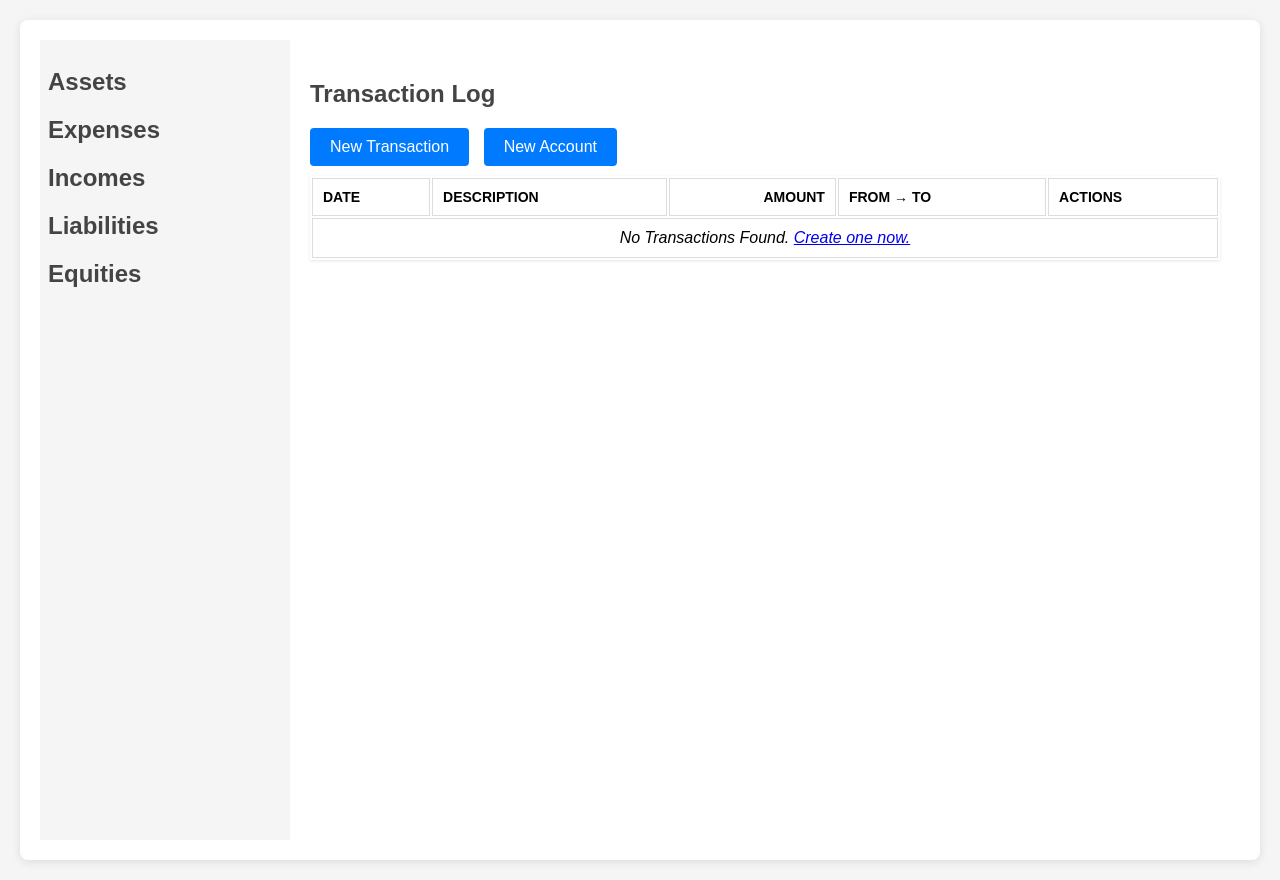
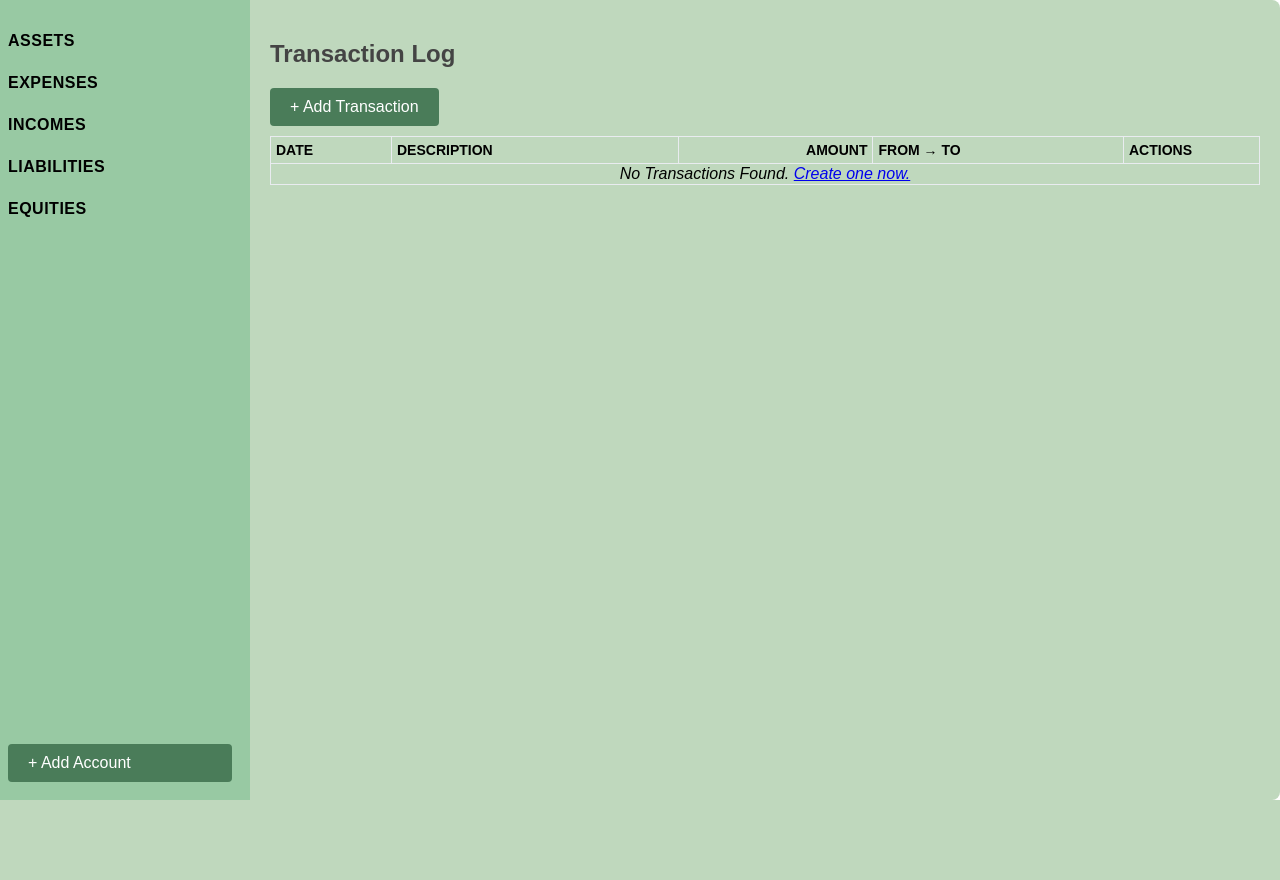
Before and after one commit to christianlaverde/pft, a Flask app: page / in a window 1280 px wide. After the commit the page ends 800 px from the top, so only its background shows below. Run offline with Flask 3, Linux system fonts and the light colour scheme.

Commit message:
Update colorscheme and styling, move add acc btn to sidebar

```diff
--- a/templates/dashboard.html
+++ b/templates/dashboard.html
@@ -7,26 +7,28 @@
     <style>
     body {
       font-family: Arial, sans-serif;
-      margin: 20px;
-      background-color: #f5f5f5;
+      margin: 0;
+      padding: 0;
     }
 
     .container {
       display: grid;
       grid-template-columns: 250px 1fr;
       height: 100vh;
-
-      max-width: 100%;
       margin: 0 auto;
-      background-color: white;
-      padding: 20px;
+      background-color: #BFD8BD;
       border-radius: 8px;
-      box-shadow: 0 2px 10px rgba(0,0,0,0.1);
     }
 
     .sidebar {
-      background-color: #f5f5f5;
+      display: flex;
+      flex-direction: column;
+      background-color: #98C9A3;
       padding: 8px;
+    }
+
+    .sidebar-accounts {
+      flex-grow: 1;
     }
 
     .account-item {
@@ -36,8 +38,17 @@
     }
 
     .account-item:hover {
-      background-color: #e3f2fd;
+      background-color: #d5ddbc;
       cursor: pointer;
+    }
+
+    .account-category-header {
+      font-size: 16px;
+      text-transform: uppercase;
+      letter-spacing: 0.5px;
+      font-weight: 600;
+      margin-top: 24px;
+      margin-bottom: 8px;
     }
 
     .context-menu {
@@ -55,7 +66,7 @@
     }
 
     .context-menu-item:hover {
-      background-color: #f0f0f0;
+      background-color: #d5ddbc;
     }
 
     .main-content {
@@ -69,17 +80,34 @@
     table {
       width: 100%;
       margin-bottom: 30px;
-      box-shadow: 0 1px 3px rgba(0,0,0,0.1);
+      border-collapse: collapse;
+    }
+
+    th {
+      padding: 5px;
     }
 
     th, td {
-      padding: 10px;
       text-align: left;
-      border: 1px solid #ddd;
+      border: 1px solid #e9ecf0;
+    }
+
+    .date-column {
+      width: 110px;
+    }
+
+    .action-column {
+      width: 125px;
     }
 
     .amount-th {
       text-align: right;
+    }
+
+    .amount {
+      text-align: right;
+      font-family: monospace;
+      font-size: 18px;
     }
 
     th {
@@ -88,24 +116,13 @@
       font-size: 14px;
     }
 
-    tr:nth-child(even) {
-      background-color: #f8f9fa;
-    }
-
     tr:hover {
-      background-color: #e3f2fd;
-    }
-
-    .amount {
-      text-align: right;
-      font-family: monospace;
-      font-size: 18px;
+      background-color: #d5ddbc;
     }
 
     .alert {
       text-align: center;
       padding: 15px;
-      margin-bottom: 20px;
       border: 1px solid;
       border-radius: 4px;
     }
@@ -123,7 +140,7 @@
     }
 
     .btn {
-      background-color: #007bff;
+      background-color: #4a7c59;
       color: white;
       padding: 10px 20px;
       margin-bottom: 10px;
@@ -137,22 +154,22 @@
     }
 
     .btn:hover {
-      background-color: #0056b3;
+      background-color: #5a9169;
     }
 
     .delete-btn {
-      background-color: #dc3545;
+      background-color: #c74440;
       padding: 6px 12px;
       font-size: 12px;
+    }
+
+    .delete-btn:hover {
+      background-color: #d95f5b;
     }
 
     .update-btn {
       padding: 6px 12px;
       font-size: 12px;
-    }
-
-    .delete-btn:hover {
-      background-color: #c82333;
     }
     </style>
   </head>
@@ -174,8 +191,9 @@
       </div>
 
       <div class="sidebar">
+        <div class="sidebar-accounts">
           <div class="account-group">
-          <h2>Assets</h2>
+            <div class="account-category-header">Assets</div>
             {% for asset in assets %}
             <div class="account-item" data-account-id="{{ asset. id }}"
               data-account-name="{{ asset.name }}">
@@ -186,7 +204,7 @@
           </div>
 
           <div class="account-group">
-          <h2>Expenses</h2>
+            <div class="account-category-header">Expenses</div>
             {% for expense in expenses %}
             <div class="account-item" data-account-id="{{ expense.id }}"
               data-account-name="{{ expense.name }}">
@@ -197,7 +215,7 @@
           </div>
 
           <div class="account-group">
-          <h2>Incomes</h2>
+            <div class="account-category-header">Incomes</div>
             {% for income in incomes %}
             <div class="account-item" data-account-id="{{ income.id }}"
               data-account-name="{{ income.name }}">
@@ -208,7 +226,7 @@
           </div>
 
           <div class="account-group">
-          <h2>Liabilities</h2>
+            <div class="account-category-header">Liabilities</div>
             {% for liability in liabilities %}
             <div class="account-item" data-account-id="{{ liability.id }}"
               data-account-name="{{ liability.name }}">
@@ -219,7 +237,7 @@
           </div>
 
           <div class="account-group">
-          <h2>Equities</h2>
+            <div class="account-category-header">Equities</div>
             {% for equity in equities %}
             <div class="account-item" data-account-id="{{ equity.id }}"
               data-account-name="{{ equity.name }}">
@@ -230,27 +248,30 @@
           </div>
         </div>
 
+        <a href="{{ url_for('add_account') }}" class="btn">+ Add Account</a>
+      </div>
+
       <div class="main-content">
         <h2>Transaction Log</h2>
+
         <div class="actions">
-          <a href="{{ url_for('add_transaction') }}" class="btn">New Transaction</a>
-          <a href="{{ url_for('add_account') }}" class="btn">New Account</a>
+          <a href="{{ url_for('add_transaction') }}" class="btn">+ Add Transaction</a>
         </div>
         <table>
           <thead>
             <tr>
-              <th>Date</th>
+              <th class="date-column">Date</th>
               <th>Description</th>
               <th class="amount-th">Amount</th>
               <th>From &rarr; To</th>
-              <th>Actions</th>
+              <th class="action-column">Actions</th>
             </tr>
           </thead>
           <tbody>
             {% for transaction in transactions %}
             {% if transaction.is_active %}
             <tr data-transaction-id="{{ transaction.id }}" class="transaction-row">
-              <td>{{ transaction.date }}</td>
+              <td class="date-column">{{ transaction.date }}</td>
               <td>{{ transaction.description }}</td>
               <td class="amount">${{ transaction.amount }}</td>
               <td class="transaction-flow"
@@ -260,7 +281,7 @@
                 &rarr;
                 {{ transaction.debit_account.name }} {{ '(INACTIVE)' if not transaction.debit_account.is_active else '' }}
               </td>
-              <td>
+              <td class="action-column">
                 <button class="btn delete-btn" onclick="deleteTransaction({{ transaction.id }})">Delete</button>
                 <a href="{{ url_for('update_or_delete_transaction', transaction_id=transaction.id) }}" class="btn update-btn">Edit</a>
               </td>
```
Lines whose indentation alone changed are shown as unchanged.
